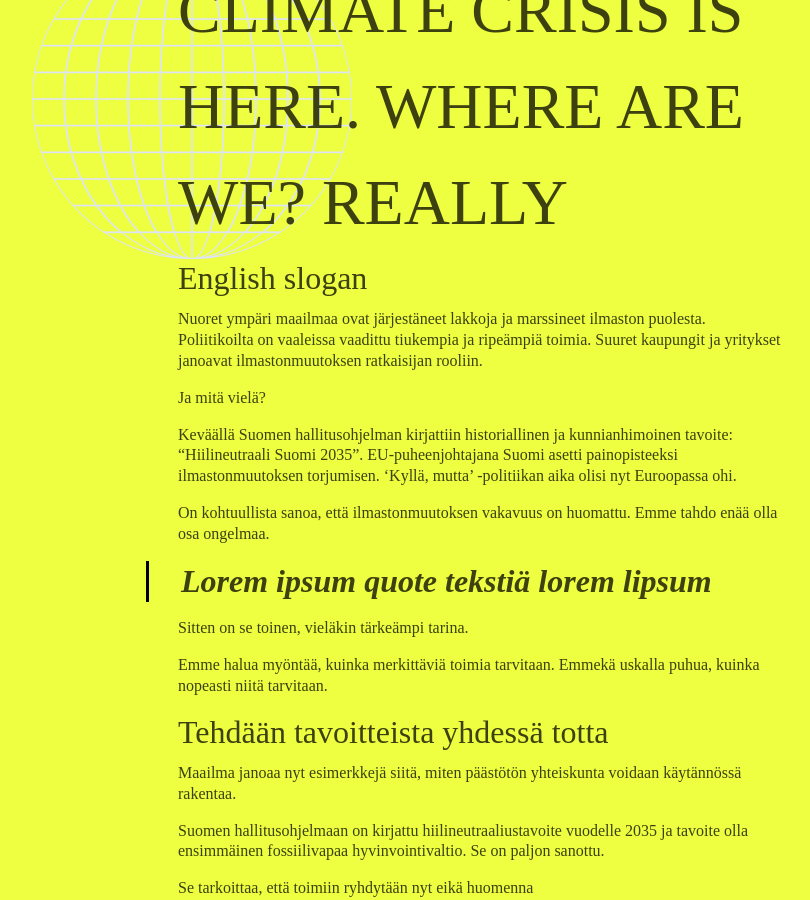
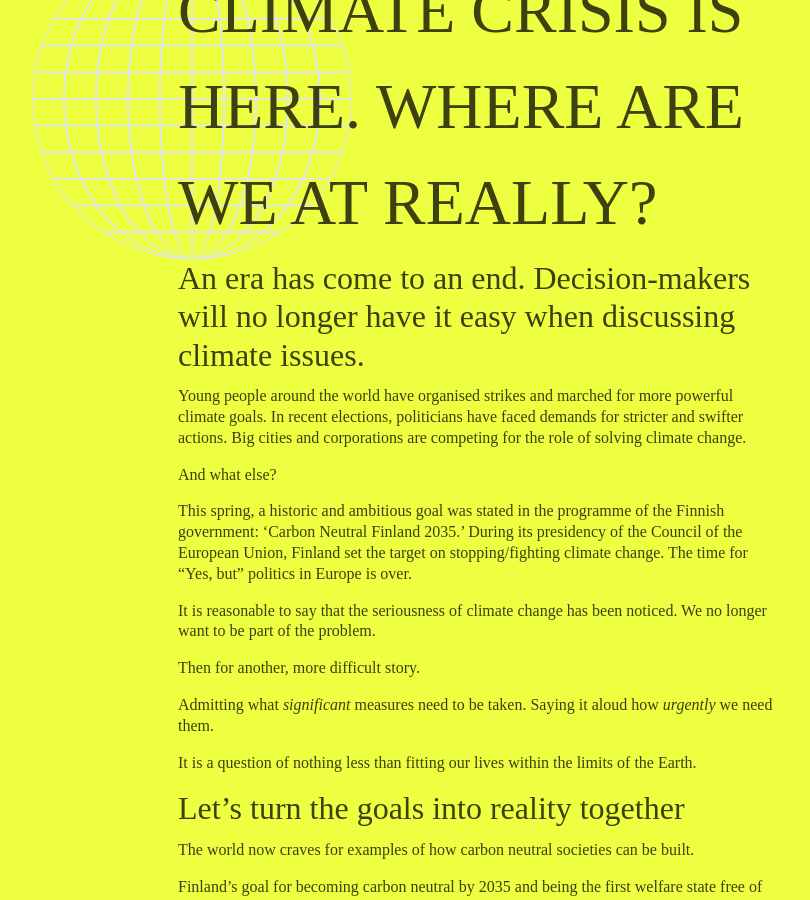
Before and after one commit to ilmastoveivi/helsinkiclimate-v2, a Jekyll site: the page built from story.md, in a window 1280 px wide and 900 px high, scrolled down 355 px. Shown: the whole window, without its empty margins (160-970 px from the left). Built offline with Jekyll 4.4.1, drawn with Linux system fonts in a browser that asks for light colours; some web fonts are replaced; our own code applies the rules of GitHub Pages for plain Markdown files; some of the changed text lies outside the part shown.

Commit message:
Story page text changes

```diff
--- a/story.md
+++ b/story.md
@@ -8,33 +8,42 @@
 
 ---
 
-# Climate crisis is here. Where are we? Really
+# Climate crisis is here. Where are we at really?
 
-## English slogan
+## An era has come to an end. Decision-makers will no longer have it easy when discussing climate issues.
 
-Nuoret ympäri maailmaa ovat järjestäneet lakkoja ja marssineet ilmaston puolesta. Poliitikoilta on vaaleissa vaadittu tiukempia ja ripeämpiä toimia. Suuret kaupungit ja yritykset janoavat ilmastonmuutoksen ratkaisijan rooliin.
+Young people around the world have organised strikes and marched for more powerful climate goals. In recent elections, politicians have faced demands for stricter and swifter actions. Big cities and corporations are competing for the role of solving climate change.
 
-Ja mitä vielä?
+And what else?
 
-Keväällä Suomen hallitusohjelman kirjattiin historiallinen ja kunnianhimoinen tavoite: “Hiilineutraali Suomi 2035”. EU-puheenjohtajana Suomi asetti painopisteeksi ilmastonmuutoksen torjumisen. ‘Kyllä, mutta’ -politiikan aika olisi nyt Euroopassa ohi.
+This spring, a historic and ambitious goal was stated in the programme of the Finnish government: ‘Carbon Neutral Finland 2035.’ During its presidency of the Council of the European Union, Finland set the target on stopping/fighting climate change. The time for “Yes, but” politics in Europe is over.
 
-On kohtuullista sanoa, että ilmastonmuutoksen vakavuus on huomattu. Emme tahdo enää olla osa ongelmaa.
+It is reasonable to say that the seriousness of climate change has been noticed. We no longer want to be part of the problem.
 
->Lorem ipsum quote tekstiä lorem lipsum
+Then for another, more difficult story.
 
-Sitten on se toinen, vieläkin tärkeämpi tarina.
+Admitting what *significant* measures need to be taken. Saying it aloud how *urgently* we need them.
 
-Emme halua myöntää, kuinka merkittäviä toimia tarvitaan. Emmekä uskalla puhua, kuinka nopeasti niitä tarvitaan.
+It is a question of nothing less than fitting our lives within the limits of the Earth.
 
-## Tehdään tavoitteista yhdessä totta
+## Let’s turn the goals into reality together
 
-Maailma janoaa nyt esimerkkejä siitä, miten päästötön yhteiskunta voidaan käytännössä rakentaa.
+The world now craves for examples of how carbon neutral societies can be built.
 
-Suomen hallitusohjelmaan on kirjattu hiilineutraaliustavoite vuodelle 2035 ja tavoite olla ensimmäinen fossiilivapaa hyvinvointivaltio. Se on paljon sanottu.
+Finland’s goal for becoming carbon neutral by 2035 and being the first welfare state free of fossil fuels is a lot to be said.
 
-Se tarkoittaa, että toimiin ryhdytään nyt eikä huomenna
+That means that we must take action now, not tomorrow.
 
-*Ilmastotekojen puolesta,*
+To achieve these goals we need unprecedented and strong, radically honest and brave cooperation between parties, corporations, municipalities, labour unions, universities, non-governmental organisations, young people and others.
+
+To us, *Let’s!* equals taking action. Helsinki Climate brings together doers of carbon neutral Finland and Europe.
+
+We are all different, but face the same demand to bring out the best ideas to make an emission-free society a reality.
+
+Come to Helsinki Climate to show that a carbon neutral future is made together, and the time is now.
+
+
+*For climate action,*
 
 **Demos Helsinki**
 **Greenpeace Suomi**
```
Also changed, not shown: tarina.md (+17 -9 lines).
